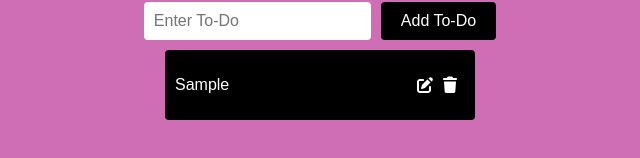
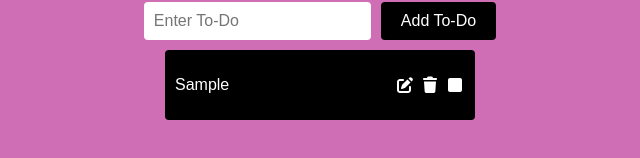
Before and after one commit to Carmen620/ToDoTracker_React, a React (Create React App) app in the folder my-app/: page / in a window 1280 px wide. Both pictures are taken after typing "Sample" into the empty fields and a click on the button "Add To-Do". Shown: the part 146-304 px from the top of the page, without its empty margins (320-960 px from the left). Built offline with nearby package versions, Linux system fonts and the light colour scheme.

Commit message:
implemented onClick action with todo and a ternary operator for checkbox icons

```diff
--- a/my-app/src/components/ToDo.js
+++ b/my-app/src/components/ToDo.js
@@ -1,20 +1,27 @@
 import React from 'react'
 import { FontAwesomeIcon } from '@fortawesome/react-fontawesome';
-import { faTrash,faPenToSquare } from '@fortawesome/free-solid-svg-icons';
-
+import { faTrash,faPenToSquare,faSquare, faSquareCheck} from '@fortawesome/free-solid-svg-icons';
 /*
 Why task.task instead of task?
   In this case, the task prop is an object that has a property called task, which holds the actual string value of the task. Therefore, to access the string value of the task, we need to use task.task.
 What are objects in curly braces called?
   Objects in curly braces are called literal objects or object literals in JavaScript. They are a way to define and create objects using a simple syntax. The properties of the object are defined as key-value pairs, where the key is a string (or symbol) and the value can be any valid JavaScript expression, including other objects, arrays, functions, etc.
+What means the syntax "task" ? "task"?
+  The syntax "task" ? "task" : "" means that if the task property is truthy, it will display the value of the task property, otherwise it will display an empty string.
+
 */
-export const ToDo = ({task}) => {
+export const ToDo = ({task, toggleComplete}) => {
   return (
     <div className='Todo'>
-          <p>{task.task}</p>
+          <p onClick ={()=>toggleComplete(task.id)} className={`${task.completed ? 'completed' : ''}`}>{task.task}</p>
           <div className='delete-container'>
               <FontAwesomeIcon icon={faPenToSquare} className='edit-btn' />
               <FontAwesomeIcon icon={faTrash} className='delete-btn' />
+              <FontAwesomeIcon
+              icon={task.completed ? faSquareCheck : faSquare}
+              className='toggle-btn'
+              onClick={() => toggleComplete(task.id)}
+              />
           </div>
       </div>
   )
--- a/my-app/src/components/ToDoWrapper.js
+++ b/my-app/src/components/ToDoWrapper.js
@@ -28,11 +28,15 @@ export const ToDoWrapper = () => {
     setTodos([...todos, {id:uuidv4(), task: todo, completed: false, isEditing: false}]);
     console.log(todos);
   };
+  const toggleComplete = id => {
+    setTodos(todos.map(todo =>
+      todo.id === id ? {...todo, completed: !todo.completed} : todo));
+  };
   return (
     <div>
         <ToDoForm addTodo={addTodos} />
         {todos.map((todo, index) => (
-            <ToDo key={index} task={todo} />
+            <ToDo key={index} task={todo} toggleComplete={toggleComplete} />
         ))}
     </div>
   )
```
